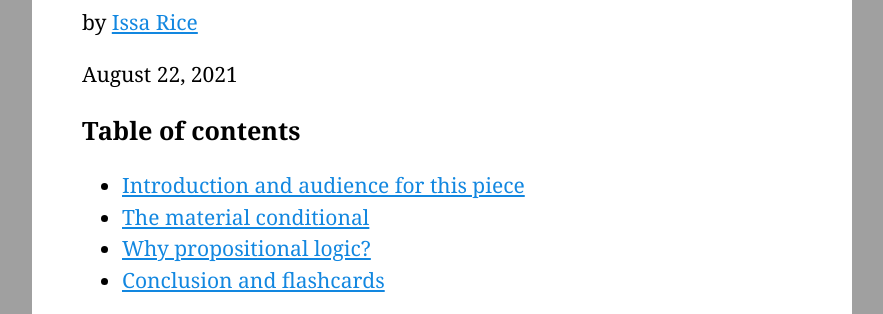
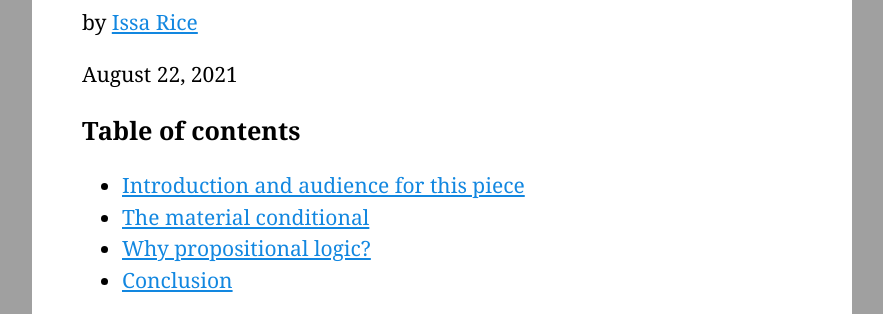
Before and after one commit to riceissa/material-conditional, a plain HTML site: page index.html in a window 1280 px wide. Shown: the part 155-469 px from the top of the page, without its empty margins (198-1081 px from the left). Drawn offline with nearby package versions, Linux system fonts and the light colour scheme.

Commit message:
conclusion doesn't have flashcards anymore

```diff
--- a/index.html
+++ b/index.html
@@ -43,7 +43,7 @@
         <li><a href="#intro">Introduction and audience for this piece</a></li>
         <li><a href="#material-conditional">The material conditional</a></li>
         <li><a href="#propositional-logic">Why propositional logic?</a></li>
-        <li><a href="#conclusion">Conclusion and flashcards</a></li>
+        <li><a href="#conclusion">Conclusion</a></li>
       </ul>
 
       <h2 id="intro">Introduction and audience for this piece
@@ -444,7 +444,7 @@
         ></orbit-prompt>
       </orbit-reviewarea>
 
-      <h2 id="conclusion">Conclusion and flashcards
+      <h2 id="conclusion">Conclusion
         <a href="#conclusion" class="heading-marker">#</a>
         <a href="#toc" class="heading-marker">↩︎</a></h2>
 
```
